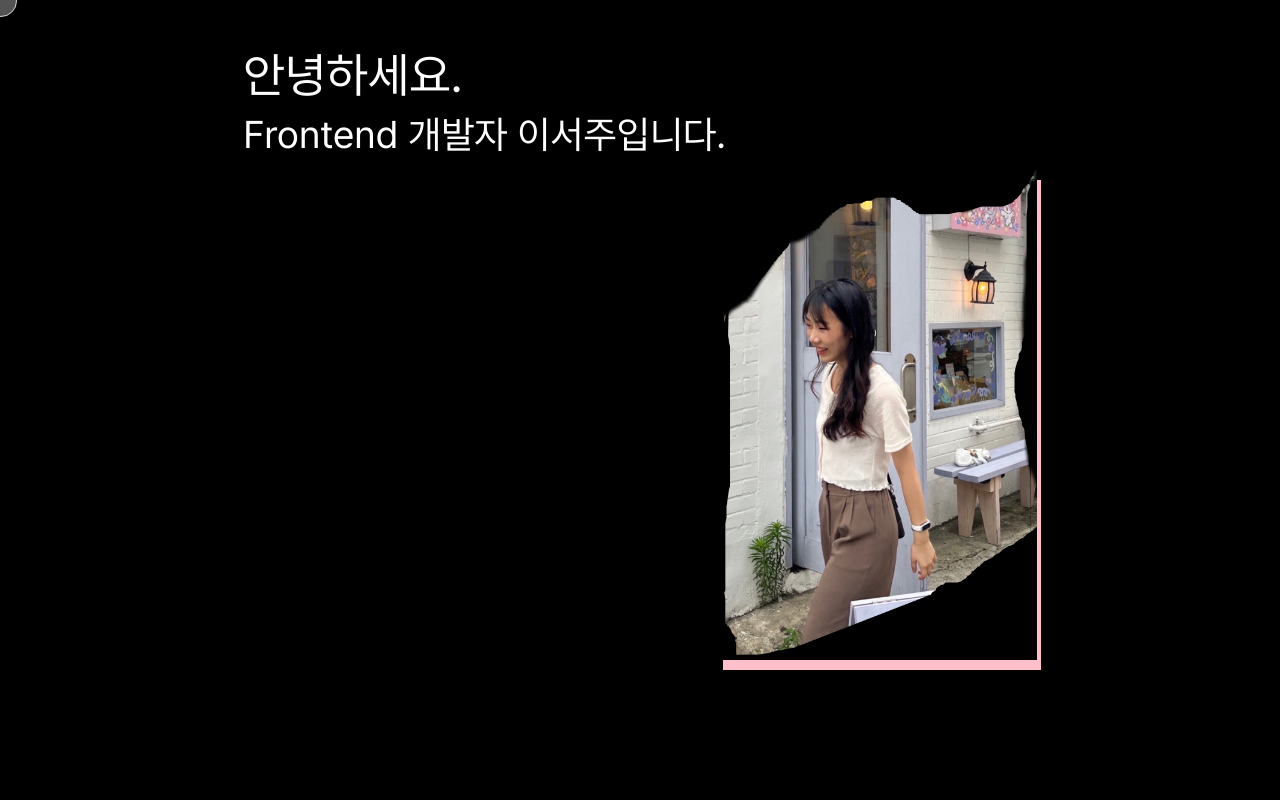
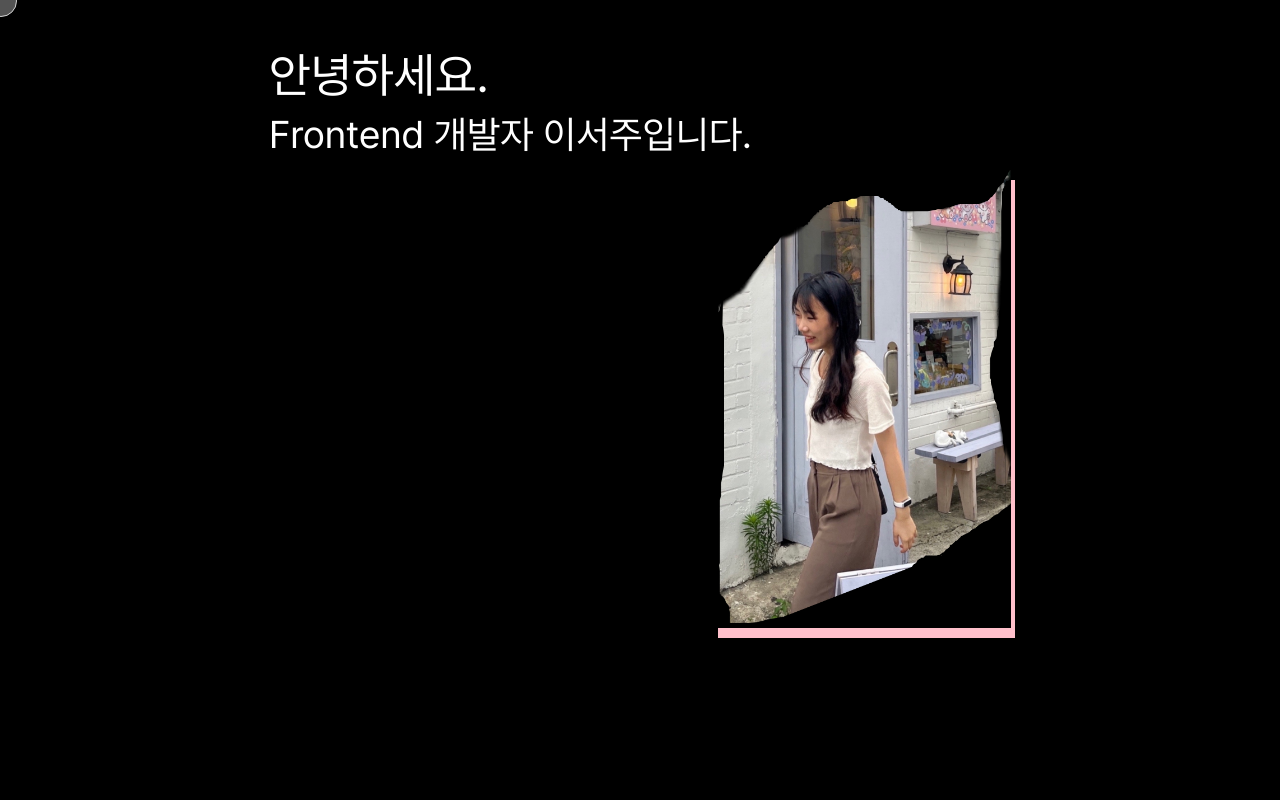
Before and after one commit to seojooLee/portfolio, a React (Create React App) app: page / in a window 1280 px wide. Shown: the top 800 px of the page. Built offline with nearby package versions, Linux system fonts and the light colour scheme; a web font is replaced by a local one.

Commit message:
feat: Add mediaQuery

```diff
--- a/public/index.html
+++ b/public/index.html
@@ -5,10 +5,7 @@
     <link rel="icon" href="%PUBLIC_URL%/favicon.ico" />
     <meta name="viewport" content="width=device-width, initial-scale=1" />
     <meta name="theme-color" content="#000000" />
-    <meta
-      name="description"
-      content="Web site created using create-react-app"
-    />
+    <meta name="description" content="이서주 포트폴리오" />
     <link rel="apple-touch-icon" href="%PUBLIC_URL%/logo192.png" />
     <!--
       manifest.json provides metadata used when your web app is installed on a
@@ -24,7 +21,7 @@
       work correctly both with client-side routing and a non-root public URL.
       Learn how to configure a non-root public URL by running `npm run build`.
     -->
-    <title>React App</title>
+    <title>Portfolio</title>
   </head>
   <body>
     <noscript>You need to enable JavaScript to run this app.</noscript>
--- a/src/App.tsx
+++ b/src/App.tsx
@@ -1,6 +1,6 @@
 import React, { useEffect, useRef, useState } from "react";
 import "./App.css";
-import styled, { keyframes } from "styled-components";
+import styled, { keyframes, ThemeProvider } from "styled-components";
 import IntroImage from "./assets/image/introImage.png";
 import { ScrollAnimationContainer } from "./components/ScrollAnimationContainer";
 import Video from "./assets/video/video.mp4";
@@ -8,6 +8,7 @@ import AavecCms from "./assets/image/aavecCms.png";
 import DigitalId from "./assets/image/digitalId.png";
 import Eliga from "./assets/image/eliga.png";
 import CursorXY from "./components/CursorXY";
+import theme from "./theme";
 
 function App() {
   const [isInViewport, setIsInViewport] = useState(false);
@@ -96,6 +97,7 @@ function App() {
   ];
 
   return (
+    <ThemeProvider theme={theme}>
       <ParentsContainer>
         <CursorXY />
         <ScrollAnimationContainer
@@ -119,7 +121,8 @@ function App() {
                 <Title>0️⃣. About Me!</Title>
 
                 <MyIntroBox>
-                반갑습니다! 전 현재 Frontend 개발자로 근무하고 있습니다. <br />
+                  반갑습니다! 전 현재 Frontend 개발자로 근무하고 있습니다.{" "}
+                  <br />
                   저는 개발자란 새로운 언어와 트렌드에 경계없이 수용하는 마음을
                   가지고 있어야한다고 생각합니다. <br /> 그리하여 Node.js 스터디
                   및 Three.js, 함수형 프로그래밍을 공부하고 있습니다. <br />
@@ -205,12 +208,15 @@ function App() {
                     <p>- 기존 레거시 코드 유지보수 및 추가기능 개발 </p>
                     <div>Back Office</div>
                     <p>
-                    - 사용자 메뉴 만족도 집계하여 push 전송 Lamda 스케줄링 개발
+                      - 사용자 메뉴 만족도 집계하여 push 전송 Lamda 스케줄링
+                      개발
                     </p>
                     <p>- 수익 로그 상세조회 차트 리포트 페이지 개발</p>
                     <p>Kiosk</p>
                     <p>- Electron app 퍼블리싱 </p>
-                  <p>- 운영시간에 맞는 식단표가 나오도록 메뉴보드 화면 개발</p>
+                    <p>
+                      - 운영시간에 맞는 식단표가 나오도록 메뉴보드 화면 개발
+                    </p>
                     <p>App</p>
                     <p>- 식단표 페이지 신규 리뉴얼 개발 및 유지보수 </p>
                   </ProjectDetail>
@@ -236,7 +242,9 @@ function App() {
                     <p>- JWT 토큰 접속 유효시간 및 재 연장 기능 개발</p>
                     <p>- React i8n 다국어 구조 변환 작업 </p>
                     <p>- Redux saga/slice 구조 초기 설정 작업 진행 </p>
-                  <p>- Styled-Components 사용하여 공용 컴포넌트 개발 및 설계</p>
+                    <p>
+                      - Styled-Components 사용하여 공용 컴포넌트 개발 및 설계
+                    </p>
                   </ProjectDetail>
                   <ImageArea src={DigitalId} alt="NO IMAGE" />
                 </SubArea>
@@ -245,6 +253,7 @@ function App() {
           }
         ></ScrollAnimationContainer>
       </ParentsContainer>
+    </ThemeProvider>
   );
 }
 
@@ -368,7 +377,7 @@ const IntroBox = styled.div`
   flex-direction: column;
   align-items: flex-start;
   gap: 1rem;
-  width: 100%;
+  width: 70%;
 `;
 
 const Title = styled.p`
--- a/src/components/ScrollAnimationContainer.tsx
+++ b/src/components/ScrollAnimationContainer.tsx
@@ -60,8 +60,18 @@ export const Container = styled.div`
   align-items: center;
   /* width: 100%; */
   height: 100vh;
+  padding: 1.4rem 2.4rem;
 
-  padding: 1.4rem 13.4rem;
+  @media ${({ theme }) => theme.device.tablet} {
+    flex-direction: column;
+    border: 1px solid blue;
+    padding: 1.4rem 0.4rem;
+  }
+  @media ${({ theme }) => theme.device.mobile} {
+    flex-direction: column;
+    border: 1px solid red;
+    padding: 1.4rem 0.4rem;
+  }
 
   /* border: 1px solid ${({ borderColor }) => borderColor}; */
 
--- /dev/null
+++ b/src/custom.d.ts
@@ -0,0 +1,5 @@
+declare module "*.jpg";
+declare module "*.png";
+declare module "*.jpeg";
+declare module "*.gif";
+declare module "*.mp4";
--- /dev/null
+++ b/src/theme.js
@@ -0,0 +1,17 @@
+const deviceSizes = {
+  mobile: 375,
+  tablet: 768,
+  laptop: 1024,
+};
+
+const device = {
+  mobile: `screen and (max-width: ${deviceSizes.mobile}px)`,
+  tablet: `screen and (max-width: ${deviceSizes.tablet}px)`,
+  laptop: `screen and (max-width: ${deviceSizes.laptop}px)`,
+};
+
+const theme = {
+  device,
+};
+
+export default theme;
```
Also changed, not shown: 1 other file (tests, documents, lock files or other folders). Lines whose indentation alone changed are shown as unchanged.
